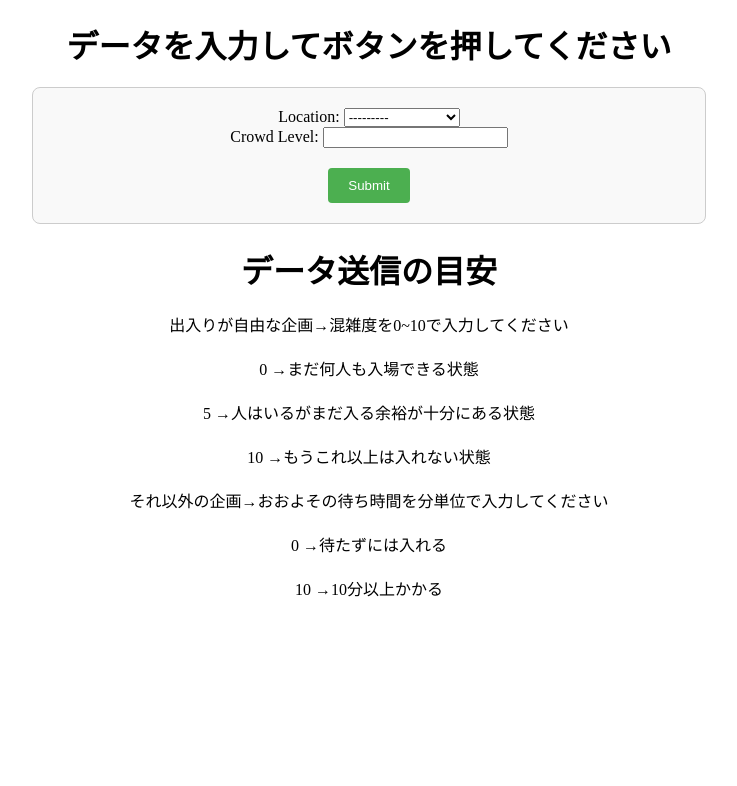
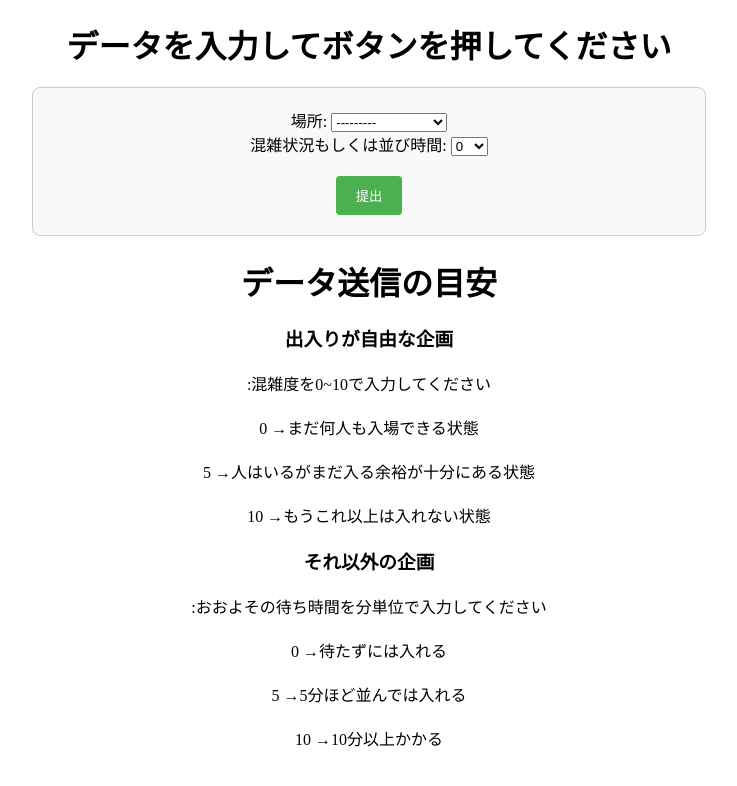
Before and after one commit to katume-eng/csmonitor2, a Django app: page / in a window 1280 px wide. Shown: the top 786 px of the page, without its empty margins (271-1008 px from the left). Run offline with Django 5.2, Linux system fonts and the light colour scheme.

Commit message:
フォームの改善

```diff
--- a/monitor/forms.py
+++ b/monitor/forms.py
@@ -1,7 +1,12 @@
+from django import forms
 from django.forms import ModelForm
 from .models import CrowdData
 
 class DataForm(ModelForm):
+    CROWD_LEVEL_CHOICES = [(i, str(i)) for i in range(0, 11)]
+
+    crowd_level = forms.ChoiceField(choices=CROWD_LEVEL_CHOICES, label="混雑状況もしくは並び時間")
+
     class Meta:
         model = CrowdData
-        fields = ["location","crowd_level",]
+        fields = ["location", "crowd_level"]
--- a/monitor/models.py
+++ b/monitor/models.py
@@ -59,8 +59,8 @@ class CrowdData(models.Model):
     LOCATION_CHOICE = dict(lp_map)
     #####
 
-    location = models.CharField(max_length=20,choices=LOCATION_CHOICE)
-    crowd_level = models.IntegerField("Crowd Level",validators=[MinValueValidator(1), MaxValueValidator(10)])
+    location = models.CharField("場所",max_length=20,choices=LOCATION_CHOICE)
+    crowd_level = models.IntegerField("混雑状況もしくは並び時間",validators=[MinValueValidator(1), MaxValueValidator(10)])
     pub_date = models.DateTimeField("pub_date",default=timezone.now)
 
     # localtimeにしてAsia/Tokyoに合わせる modelは時間をUTCで保存するらしい
--- a/monitor/templates/monitor/report.html
+++ b/monitor/templates/monitor/report.html
@@ -6,7 +6,7 @@
     <title>フォーム送信サイト</title>
     <style>
         /* フォーム全体を中央に配置 */
-        h1,p {
+        h1,p,h3 {
             text-align: center; /* テキストを中央に揃える */
             margin-bottom: 20px; /* フォームとの間に余白を追加 */
         }
@@ -71,19 +71,20 @@
         <form method="post">
             {% csrf_token %}
             {{ form }}
-            <button type="submit" name="submit">Submit</button>
+            <button type="submit" name="submit">提出</button>
         </form>
     </div>
 
     <h1>データ送信の目安</h1>
 
-    <p>出入りが自由な企画<strong>→</strong>混雑度を0~10で入力してください</p>
-    <p>0 <strong>→</strong>まだ何人も入場できる状態</p>
-    <p>5 <strong>→</strong>人はいるがまだ入る余裕が十分にある状態</p>
-    <p>10 <strong>→</strong>もうこれ以上は入れない状態</p>
-    <p>それ以外の企画<strong>→</strong>おおよその待ち時間を分単位で入力してください</p>
-    <p>0 <strong>→</strong>待たずには入れる</p>
-    <p>10 <strong>→</strong>10分以上かかる</p>
+    <h3>出入りが自由な企画</h3><p>:混雑度を0~10で入力してください</p>
+    <p>0 →まだ何人も入場できる状態</p>
+    <p>5 →人はいるがまだ入る余裕が十分にある状態</p>
+    <p>10 →もうこれ以上は入れない状態</p>
+    <h3>それ以外の企画</h3><p>:おおよその待ち時間を分単位で入力してください</p>
+    <p>0 →待たずには入れる</p>
+    <p>5 →5分ほど並んでは入れる</p>
+    <p>10 →10分以上かかる</p>
 
 
 </body>
```
Also changed, not shown: monitor/migrations/0023_alter_crowddata_crowd_level_alter_crowddata_location.py (added).
